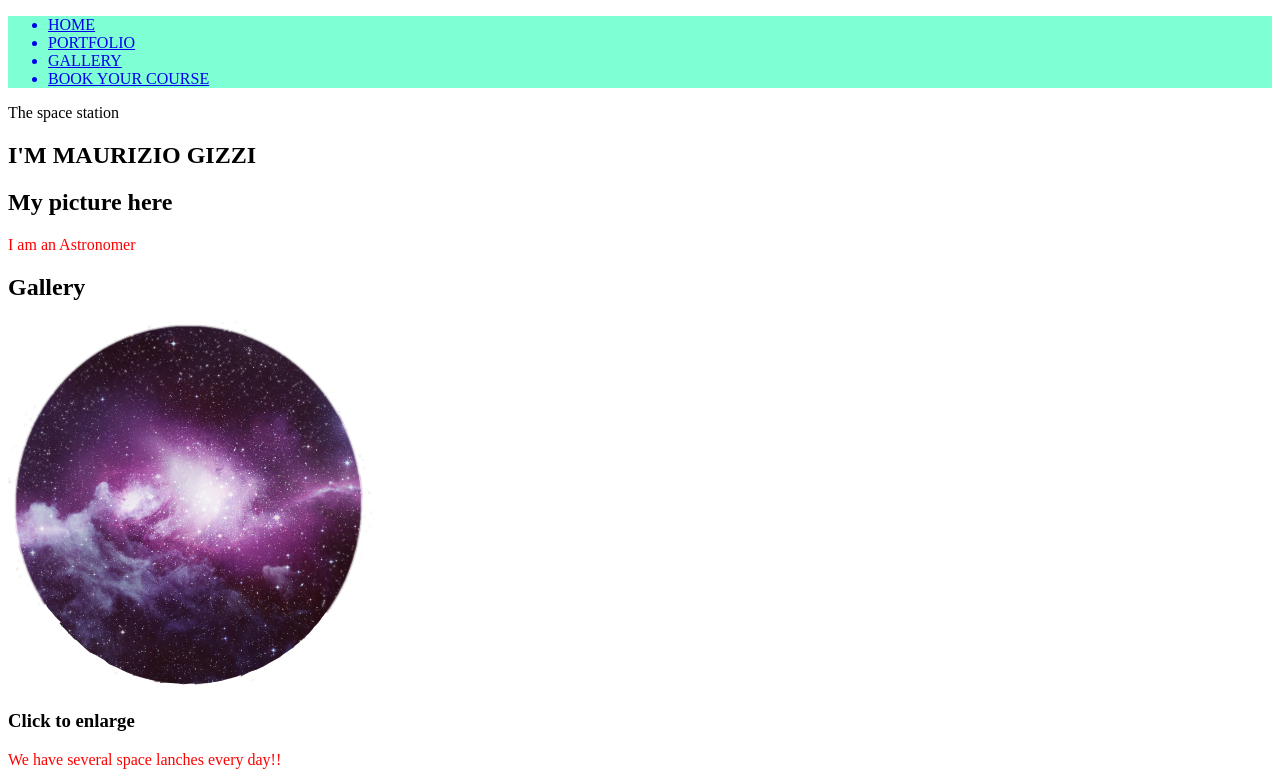
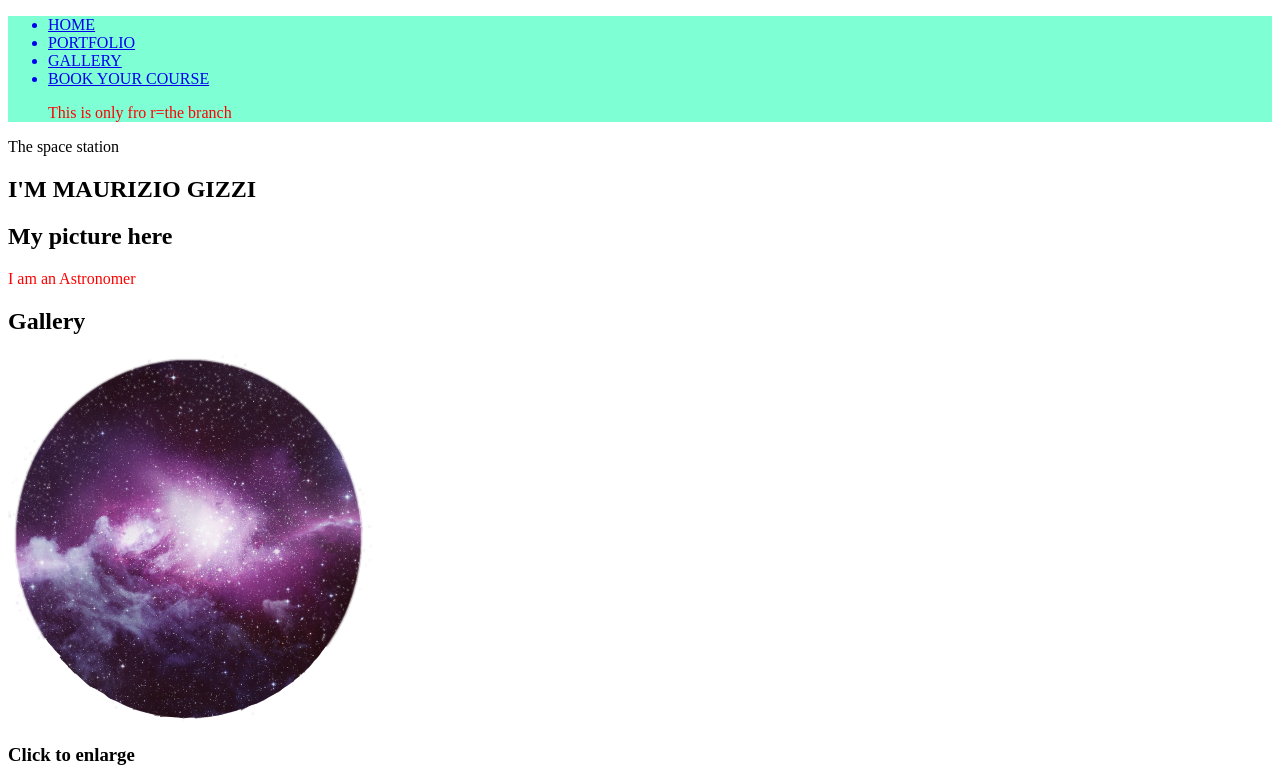
Before and after one commit to Maurizio12/One_Page-Website, a plain HTML site: page One_Page_Website.html in a window 1280 px wide. Shown: the top 782 px of the page. Drawn offline with Linux system fonts and the light colour scheme.

Commit message:
added <p> on the branch

```diff
--- a/One_Page_Website.html
+++ b/One_Page_Website.html
@@ -15,6 +15,7 @@
                     <a href="#Portfolio"><li>PORTFOLIO</li></a>
                     <a href="#gallery"><li>GALLERY</li></a>
                     <a href="#contact"><li>BOOK YOUR COURSE</li></a>
+                    <p>This is only fro r=the branch</p>
                  </ul>
             </nav>
         </header>
```
